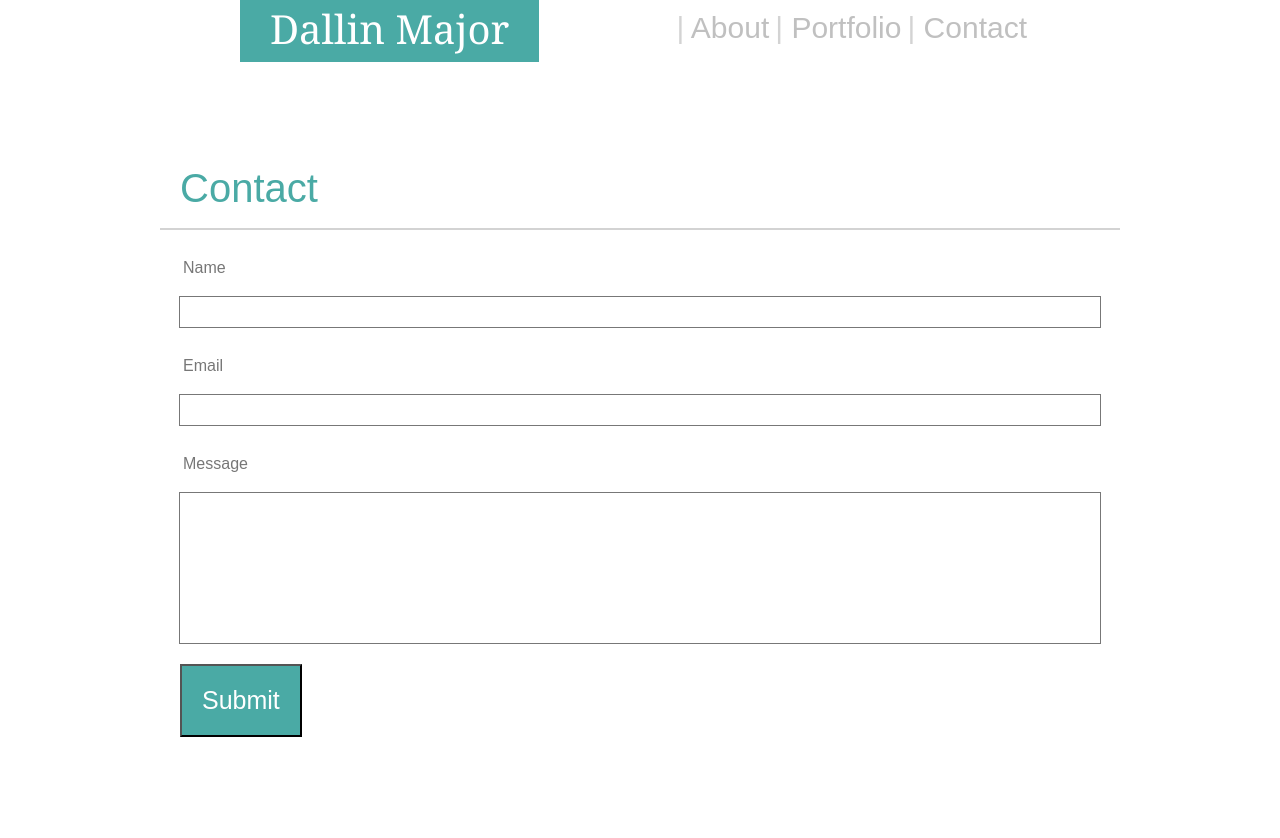
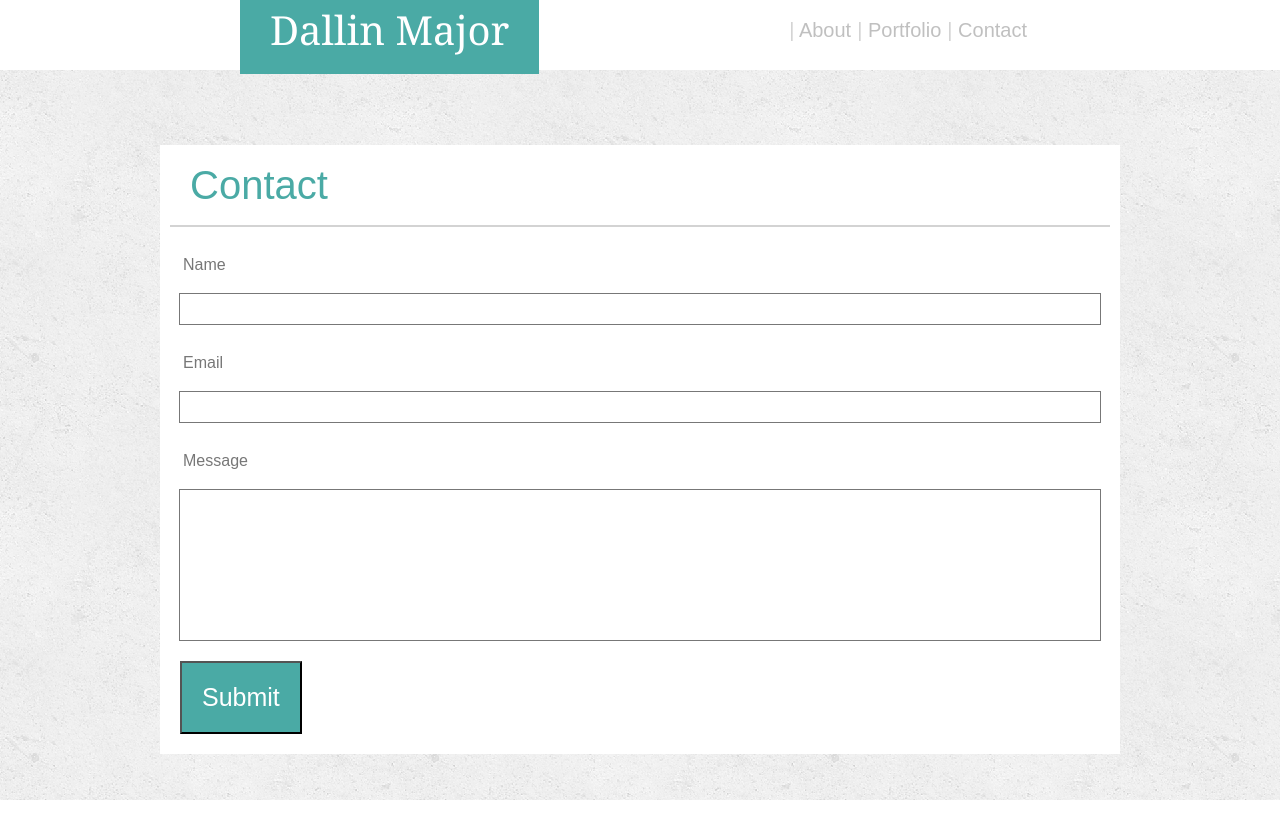
Before and after one commit to dallinmajor/Basic-Portfolio, a plain HTML site: page contact.html in a window 1280 px wide. After the commit the page ends 800 px from the top, so only its background shows below. Drawn offline with Linux system fonts and the light colour scheme.

Commit message:
more recent

```diff
--- a/assets/css/style.css
+++ b/assets/css/style.css
@@ -1,5 +1,5 @@
 nav {
-    height:58px;
+    height:70px;
     background-color: #ffffff;
 
 }
@@ -16,8 +16,8 @@ li:before {
 ul li {
     color: #777777;
     font-family: Arial, Helvetica, sans-serif;
-    padding: 13px 3px;
-    font-size: 30px;
+    padding: 20px 3px;
+    font-size: 20px;
     display: inline;
     float: right;
     clear: none;
@@ -35,10 +35,10 @@ a {
 #nametag {
     margin-left: 80px;
     position: relative;
-    top: 9px;
+    top: 10px;
     left: 160px;
     font-size:40px;
-    padding: 6px 30px;
+    padding: 17px 30px;
     display: inline;
     color: #ffffff;
     background-color: #4aaaa5;
@@ -46,12 +46,15 @@ a {
 }
 
 section {
+    background-color: #ffffff;
     margin: auto;
-    width: 962px;
+    width: 960px;
     position: relative;
-    top: 50px;
+    top: 35px;
 }
 section header {
+    width: 900px;
+    margin: 0px auto;
     font-size: 40px;
     font-family: Arial, Helvetica, sans-serif;
     color:#4aaaa5;
@@ -82,7 +85,6 @@ section h2 {
     margin: 40px auto;
     position: relative;
     width: 960px;
-    height: 900px;
 }
 
 #box1 {
--- a/contact.html
+++ b/contact.html
@@ -4,7 +4,8 @@
     <link rel="stylesheet" type="text/css" href="assets/css/style.css">
     <link rel="stylesheet" type="text/css" href="assets/css/reset.css">
 </head>
-<body>
+<body background="assets/images/concrete_seamless.jpg">
+    <title>Dallin Major</title>
     <header>
 
     </header class="bottom_border">
```
Also changed, not shown: index.html (+4 -1 lines), portfolio.html (+2 -1 lines), assets/images/concrete_seamless.jpg (added), 3 other files.
